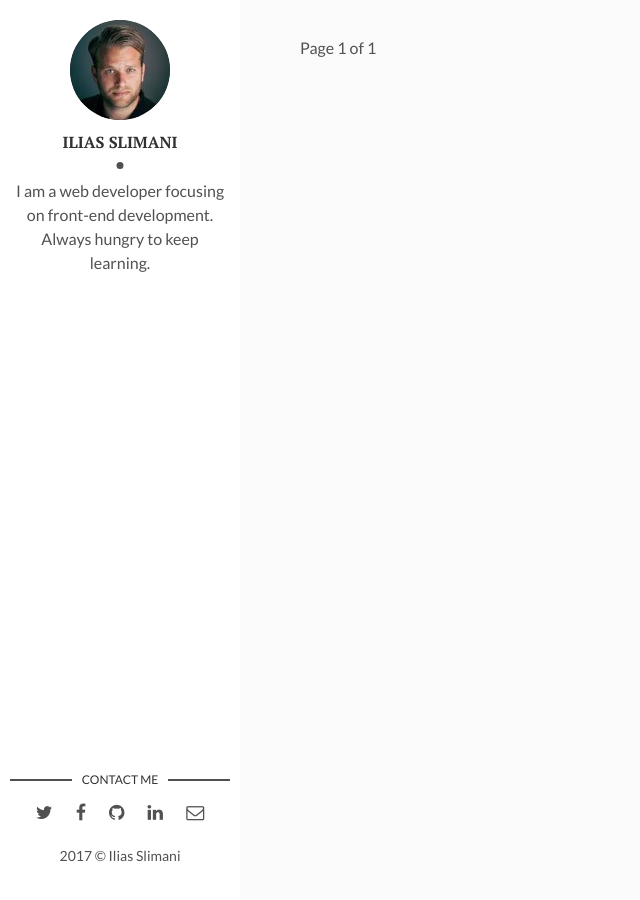
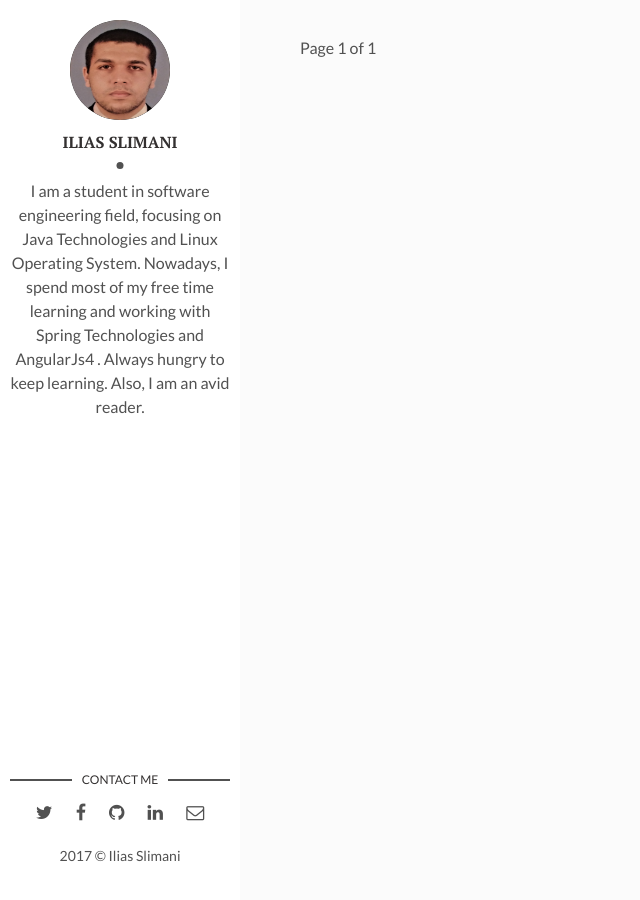
Before and after one commit to saqala/ISlimani.github.io, a Jekyll site: the page built from index.html, in a window 1280 px wide. Shown: the whole page, without its empty margins (0-640 px from the left). Built offline with Jekyll 4.4.1, drawn with Linux system fonts in a browser that asks for light colours; the list of posts is cut into pages by our own code.

Commit message:
Add personal informations

```diff
--- a/_config.yml
+++ b/_config.yml
@@ -9,13 +9,13 @@ url: "" # the base hostname & protocol for your site, e.g. http://example.com
 
 # Author Settings
 author: Ilias Slimani # add your name
-author-img: david-freeman.jpg # add your photo
-about-author: I am a web developer focusing on front-end development. Always hungry to keep learning. # add description
+author-img: ilias-slimani.jpg # add your photo
+about-author: I am a student in software engineering field, focusing on Java Technologies and Linux Operating System. Nowadays, I spend most of my free time learning and working with Spring Technologies and AngularJs4 . Always hungry to keep learning. Also, I am an avid reader. # add description
 twitter: # add your Twitter handle
 facebook: # add your Facebook handle
-github: artemsheludko # add your Github handle
+github: ISlimani # add your Github handle
 linkedin: # add your Linkedin handle
-email: # add your Email address
+email: ilias.slimani@edu.uiz.ac.ma# add your Email address
 
 # Disqus
 discus-identifier: mr-brown # add your discus identifier
```
Also changed, not shown: assets/img/david-freeman.jpg (deleted), assets/img/ilias-slimani.jpg (added).
